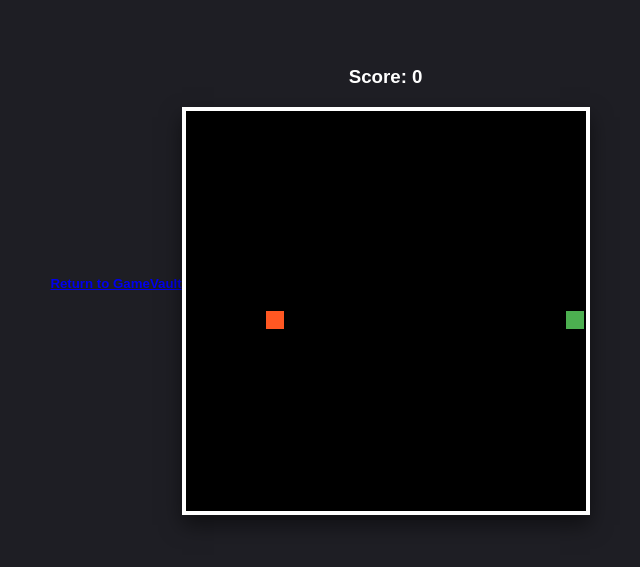
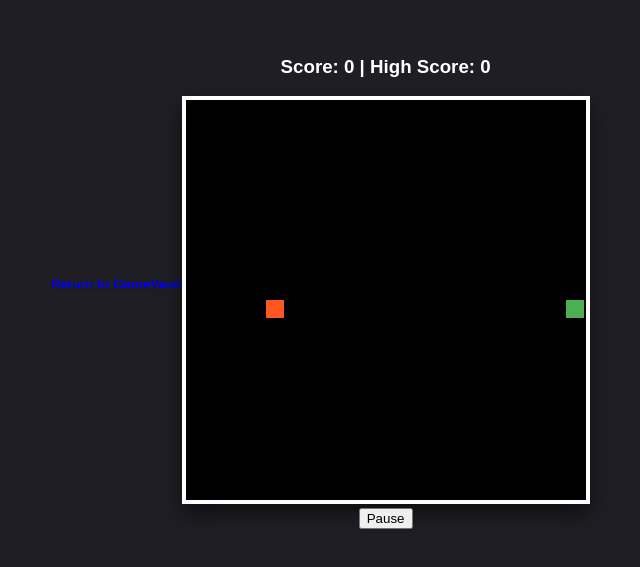
Before and after one commit to JFRGplayz/gamevault, a plain HTML site: page snake.html in a window 1280 px wide. Shown: the part 117-684 px from the top of the page, without its empty margins (320-960 px from the left). Drawn offline with Linux system fonts and the light colour scheme.

Commit message:
Add high score display and pause button to game

```diff
--- a/snake.html
+++ b/snake.html
@@ -12,8 +12,11 @@
     </header>
     <main>
       <div class="game-container">
-        <h3>Score: <span id="score">0</span></h3>
+        <h3>Score: <span id="score">0</span> | High Score: <span id="highScore">0</span></h3>
         <canvas id="gameCanvas" width="400" height="400"></canvas>
+        <div class="controls">
+          <button id="pauseBtn">Pause</button>
+        </div>
       </div>
     </main>
     <script src="snake.js"></script>
```
